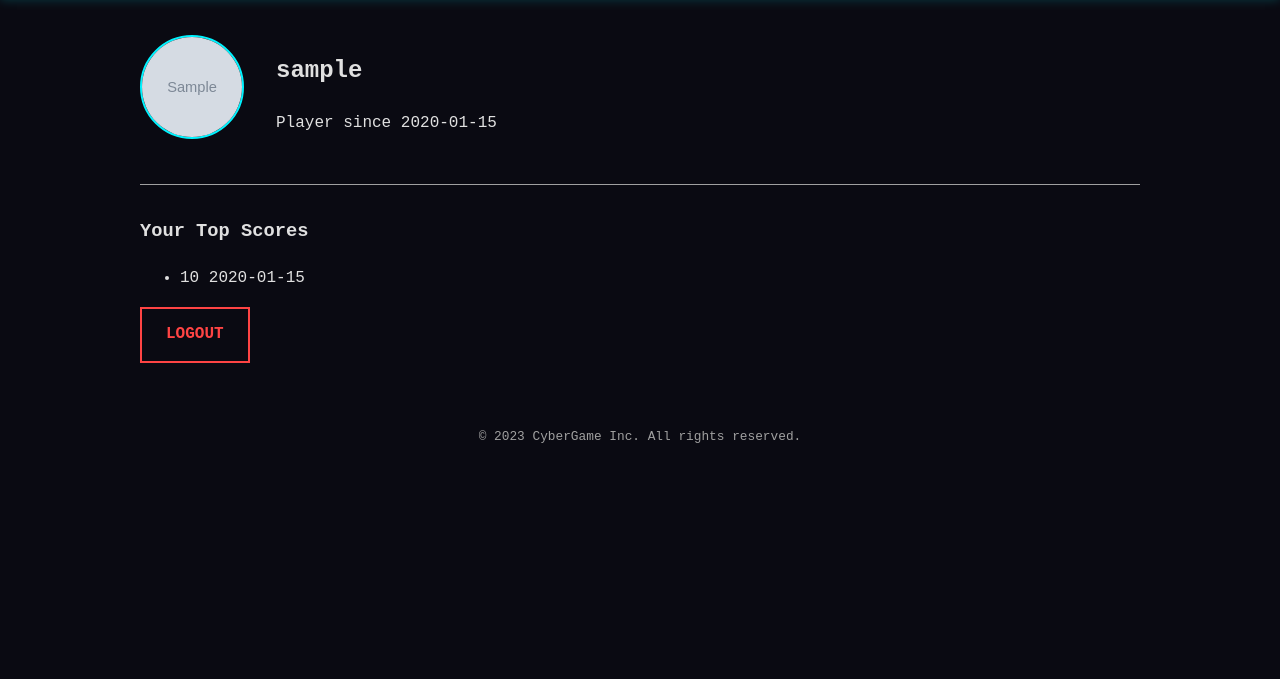
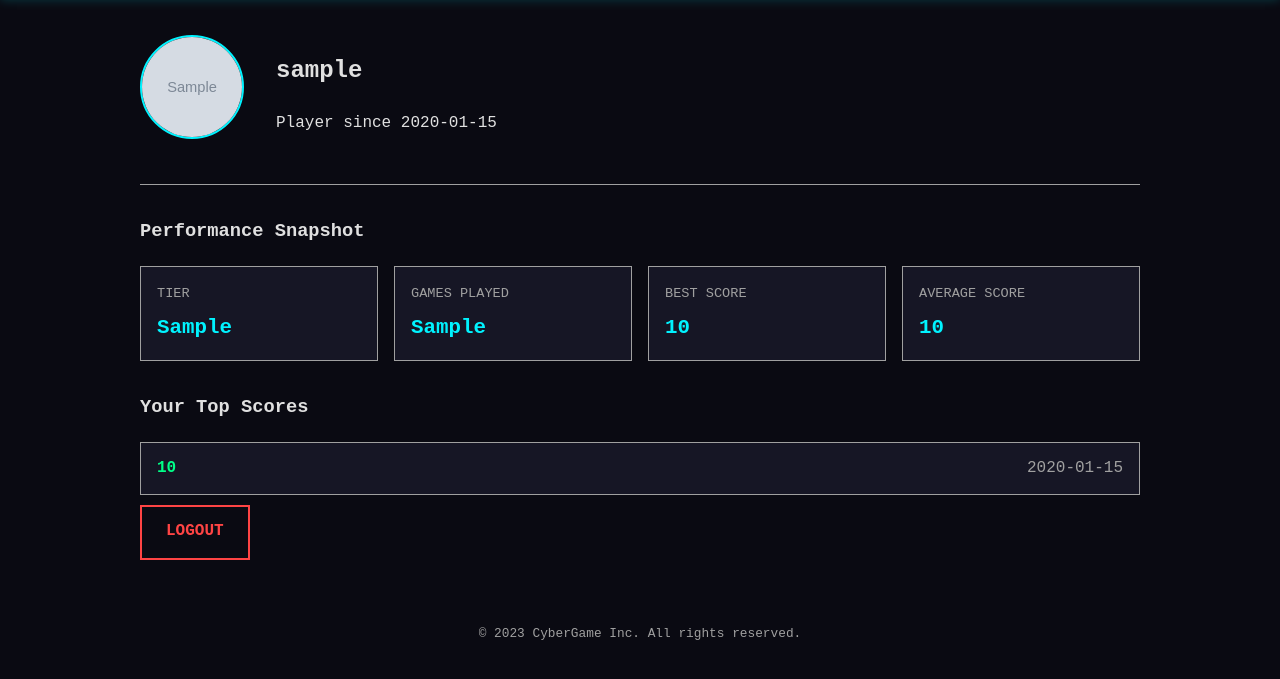
Before and after one commit to shipdota/Cloudo, a Flask app: template app/templates/profile.html in a window 1280 px wide. Shown: the part 72-751 px from the top of the page. Run offline with Flask 3, Linux system fonts and the light colour scheme; the template is opened without the code that fills it: most values are stand-ins (such as "Sample title", 1, 10 or a date in 2020); grey boxes marked "Sample" are stand-in pictures.

Commit message:
Add profile performance snapshot feature

```diff
--- a/app/main.py
+++ b/app/main.py
@@ -2,6 +2,16 @@ from flask import Blueprint, render_template, session, redirect, url_for
 from .db import supabase
 
 main_bp = Blueprint('main', __name__)
+
+
+def _calculate_player_tier(best_score, games_played):
+    if best_score >= 75:
+        return "Elite Operative"
+    if best_score >= 40:
+        return "Skilled Hunter"
+    if games_played >= 5:
+        return "Rising Agent"
+    return "Rookie"
 
 @main_bp.route('/')
 def index():
@@ -46,9 +56,32 @@ def profile():
 
         user_scores = scores_res.data
 
+        all_scores_res = supabase.table('scores') \
+            .select('score') \
+            .eq('user_id', user_id) \
+            .execute()
+        all_scores = [row.get('score', 0) for row in all_scores_res.data or []]
+
+        games_played = len(all_scores)
+        best_score = max(all_scores) if all_scores else 0
+        average_score = round(sum(all_scores) / games_played, 1) if games_played else 0
+        player_tier = _calculate_player_tier(best_score, games_played)
+
     except Exception as e:
         user_profile = {}
         user_scores = []
+        games_played = 0
+        best_score = 0
+        average_score = 0
+        player_tier = "Rookie"
         print(f"Error fetching profile: {e}")
 
-    return render_template('profile.html', profile=user_profile, scores=user_scores)
+    return render_template(
+        'profile.html',
+        profile=user_profile,
+        scores=user_scores,
+        games_played=games_played,
+        best_score=best_score,
+        average_score=average_score,
+        player_tier=player_tier,
+    )
--- a/app/static/style.css
+++ b/app/static/style.css
@@ -273,6 +273,58 @@ a:hover {
     text-shadow: 0 0 5px var(--primary);
 }
 
+.stats-grid {
+    display: grid;
+    grid-template-columns: repeat(auto-fit, minmax(180px, 1fr));
+    gap: 1rem;
+    margin-bottom: 2rem;
+}
+
+.stat-card {
+    background: var(--card-bg);
+    border: 1px solid var(--text-dim);
+    padding: 1rem;
+    display: flex;
+    flex-direction: column;
+    gap: 0.4rem;
+}
+
+.stat-label {
+    color: var(--text-dim);
+    font-size: 0.85rem;
+    text-transform: uppercase;
+}
+
+.stat-value {
+    color: var(--primary);
+    font-size: 1.3rem;
+    font-weight: bold;
+}
+
+.score-list {
+    list-style: none;
+    padding: 0;
+    margin: 0;
+}
+
+.score-list li {
+    display: flex;
+    justify-content: space-between;
+    background: var(--card-bg);
+    border: 1px solid var(--text-dim);
+    padding: 0.8rem 1rem;
+    margin-bottom: 0.6rem;
+}
+
+.score-val {
+    color: var(--success);
+    font-weight: bold;
+}
+
+.score-date {
+    color: var(--text-dim);
+}
+
 /* Hero */
 .hero {
     text-align: center;
--- a/app/templates/profile.html
+++ b/app/templates/profile.html
@@ -20,6 +20,26 @@
     </div>
 
     <div class="profile-stats">
+        <h3>Performance Snapshot</h3>
+        <div class="stats-grid">
+            <div class="stat-card">
+                <span class="stat-label">Tier</span>
+                <span class="stat-value">{{ player_tier }}</span>
+            </div>
+            <div class="stat-card">
+                <span class="stat-label">Games Played</span>
+                <span class="stat-value">{{ games_played }}</span>
+            </div>
+            <div class="stat-card">
+                <span class="stat-label">Best Score</span>
+                <span class="stat-value">{{ best_score }}</span>
+            </div>
+            <div class="stat-card">
+                <span class="stat-label">Average Score</span>
+                <span class="stat-value">{{ average_score }}</span>
+            </div>
+        </div>
+
         <h3>Your Top Scores</h3>
         <ul class="score-list">
             {% for score in scores %}
```
Also changed, not shown: tests/test_routes.py (+73 -0 lines).
